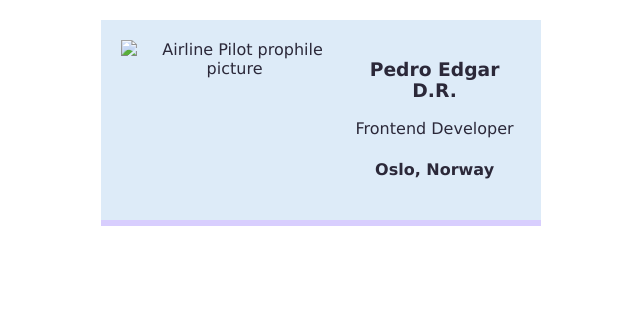
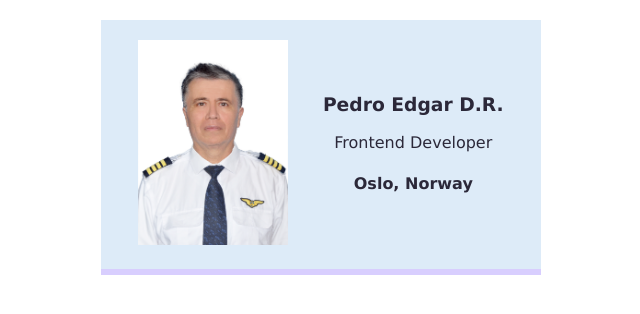
Before and after one commit to PedroDuarte66/business-card, a plain HTML site: page index.html in a window 1280 px wide. Shown: the whole page, without its empty margins (319-959 px from the left). Drawn offline with Linux system fonts and the light colour scheme.

Commit message:
Update index.html

```diff
--- a/index.html
+++ b/index.html
@@ -7,7 +7,7 @@
         <div class="card">
 
             <div>
-                <img src="/CSS/Business Card/Images/picUniforme03042023.jpg"
+                <img src="Images/picUniforme03042023.jpg"
                 alt="Airline Pilot prophile picture"
                 class="avatar"/>
             </div>
```
